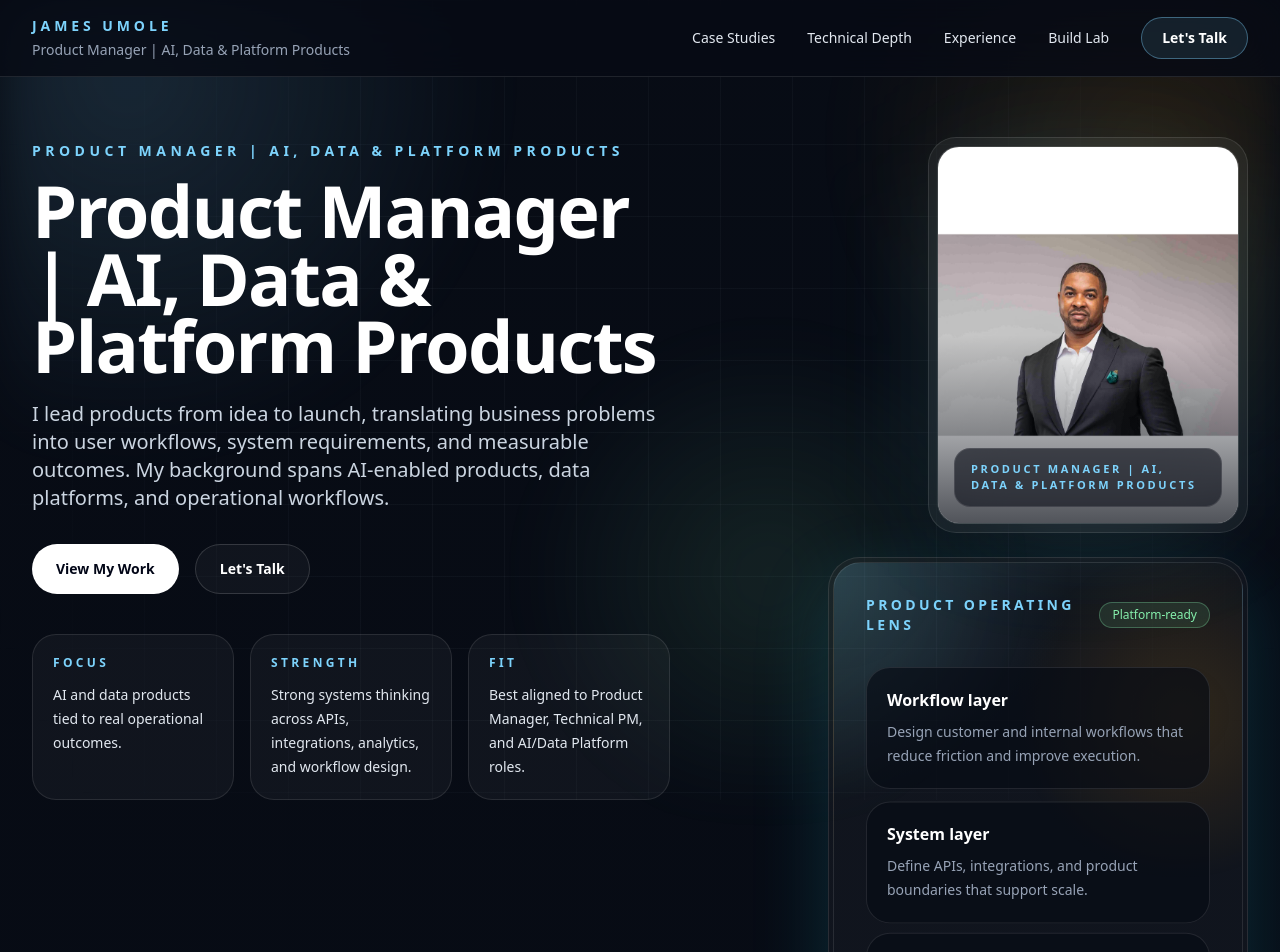
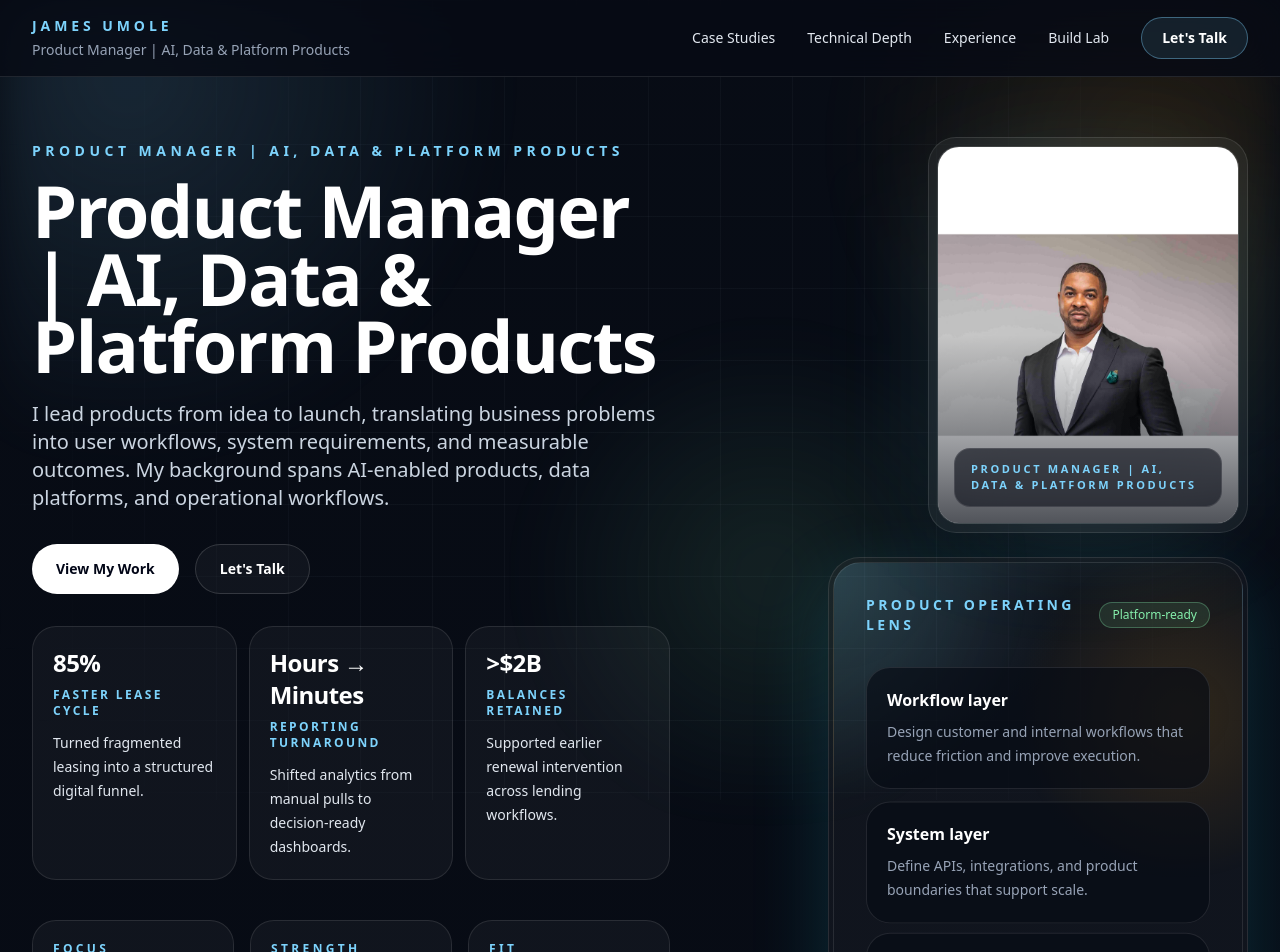
Before and after one commit to Jaau250/product-manager-portfolio, a Next.js app: page / in a window 1280 px wide. Shown: the top 952 px of the page. Built offline with nearby package versions, Linux system fonts and the light colour scheme; no server answers.

Commit message:
Add hero proof points and trust signals

```diff
--- a/components/sections/hero-section.tsx
+++ b/components/sections/hero-section.tsx
@@ -1,5 +1,10 @@
 import HeroImage from "@/components/hero-image";
-import { heroHighlights, operatingLens, siteConfig } from "@/content/portfolio";
+import {
+  heroHighlights,
+  heroProofPoints,
+  operatingLens,
+  siteConfig
+} from "@/content/portfolio";
 
 export function HeroSection() {
   return (
@@ -32,6 +37,21 @@ export function HeroSection() {
           >
             Let&apos;s Talk
           </a>
+        </div>
+
+        <div className="mt-8 grid gap-3 sm:grid-cols-3">
+          {heroProofPoints.map((item) => (
+            <div
+              key={item.label}
+              className="rounded-3xl border border-white/10 bg-white/[0.04] p-5"
+            >
+              <p className="text-2xl font-semibold tracking-tight text-white">{item.value}</p>
+              <p className="mt-2 text-xs font-semibold uppercase tracking-[0.2em] text-accent">
+                {item.label}
+              </p>
+              <p className="mt-3 text-sm leading-6 text-slate-200">{item.detail}</p>
+            </div>
+          ))}
         </div>
 
         <div className="mt-10 grid gap-4 sm:grid-cols-3">
--- a/content/portfolio.ts
+++ b/content/portfolio.ts
@@ -1,4 +1,10 @@
 export type Metric = {
+  value: string;
+  label: string;
+  detail: string;
+};
+
+export type ProofPoint = {
   value: string;
   label: string;
   detail: string;
@@ -93,6 +99,33 @@ export const heroHighlights = [
     title: "Fit",
     body: "Best aligned to Product Manager, Technical PM, and AI/Data Platform roles."
   }
+];
+
+export const heroProofPoints: ProofPoint[] = [
+  {
+    value: "85%",
+    label: "faster lease cycle",
+    detail: "Turned fragmented leasing into a structured digital funnel."
+  },
+  {
+    value: "Hours → Minutes",
+    label: "reporting turnaround",
+    detail: "Shifted analytics from manual pulls to decision-ready dashboards."
+  },
+  {
+    value: ">$2B",
+    label: "balances retained",
+    detail: "Supported earlier renewal intervention across lending workflows."
+  }
+];
+
+export const trustSignals = [
+  "Property Vista",
+  "TD Canada Trust",
+  "Leasing platforms",
+  "Analytics systems",
+  "AI-assisted workflows",
+  "Lending products"
 ];
 
 export const operatingLens = [
```
